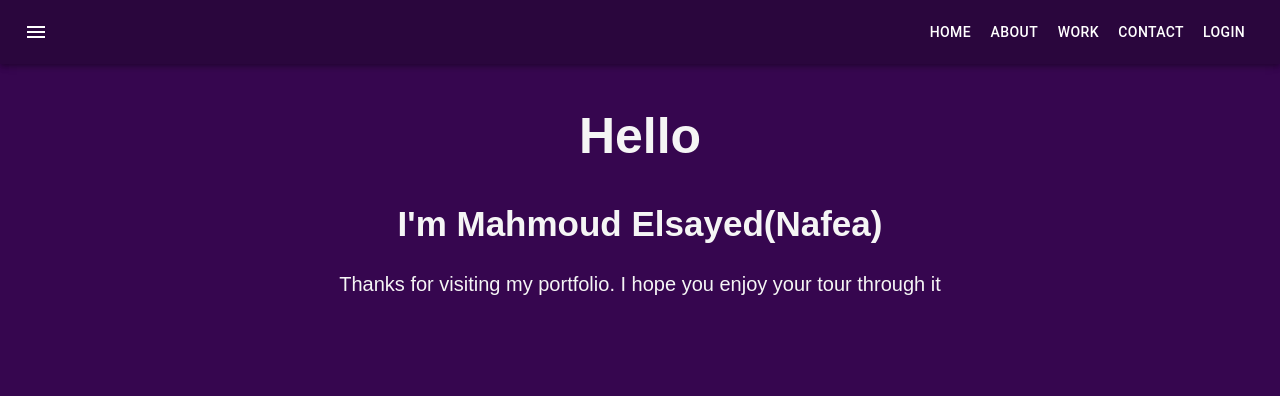
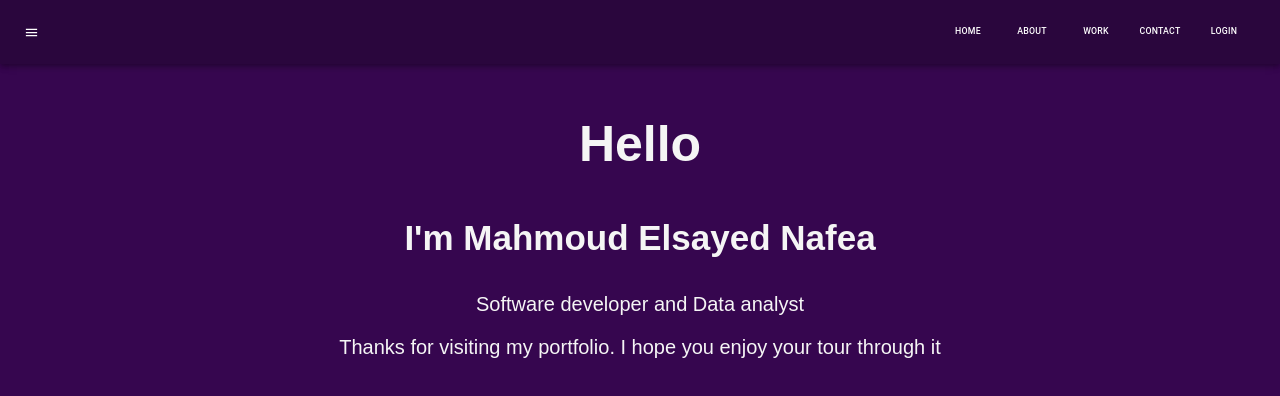
Before and after one commit to MahmoudNafea/portfolio, a React (Create React App) app: page / in a window 1280 px wide. Shown: the top 396 px of the page. Built offline with nearby package versions, Linux system fonts and the light colour scheme.

Commit message:
separate dev from prod

```diff
--- a/package.json
+++ b/package.json
@@ -18,6 +18,7 @@
   },
   "scripts": {
     "start": "node server/server.js",
+    "dev": "react-scripts start",
     "build": "react-scripts build",
     "test": "react-scripts test",
     "eject": "react-scripts eject"
--- a/src/components/home.js
+++ b/src/components/home.js
@@ -3,8 +3,9 @@ import React from 'react';
 const HomePage = () => {
     return (
         <div>
-            <h1 className="title">Hello</h1>
-            <h2 className="sub-title">I'm Mahmoud Elsayed(Nafea)</h2>
+            <h2 className="title">Hello</h2>
+            <h3 className="sub-title">I'm Mahmoud Elsayed Nafea</h3>
+            <p className="intro">Software developer and Data analyst </p>
             <p className="intro">Thanks for visiting my portfolio. I hope you enjoy your tour through it </p>
         </div>
     )
--- a/src/components/navbar.js
+++ b/src/components/navbar.js
@@ -25,8 +25,8 @@ const Navbar = () => {
     const classes = useStyles();
 
     return (
-        <AppBar position="static">
-            <Toolbar className="toolbar">
+        <AppBar position="static" >
+            <Toolbar className="toolbar" >
                 <IconButton edge="start" className={classes.menuButton} color="inherit" aria-label="menu">
                     <MenuIcon />
                 </IconButton>
--- a/src/components/work.js
+++ b/src/components/work.js
@@ -3,8 +3,10 @@ import React from 'react';
 const WorkPage = () => {
     return (
         <div>
+            <h2>My employers</h2>
+            <div>
 
-            <p>Work experiences</p>
+            </div>
         </div>
     )
 }
--- a/src/styles/base/_base.scss
+++ b/src/styles/base/_base.scss
@@ -2,11 +2,16 @@
 //  *{
 // color: $brand-color
 // }
+html {
+    font-size: 62.5%;
+  }
+
 body{
     background-color: #36064f;
     font-family: Arial, Helvetica, sans-serif;
     color: whitesmoke;
     text-align: center;
+    font-size: 2rem;
 
 }
 .toolbar{
```
Also changed, not shown: public/img/myphoto.jpg (renamed from src/img/myphoto.jpg).
